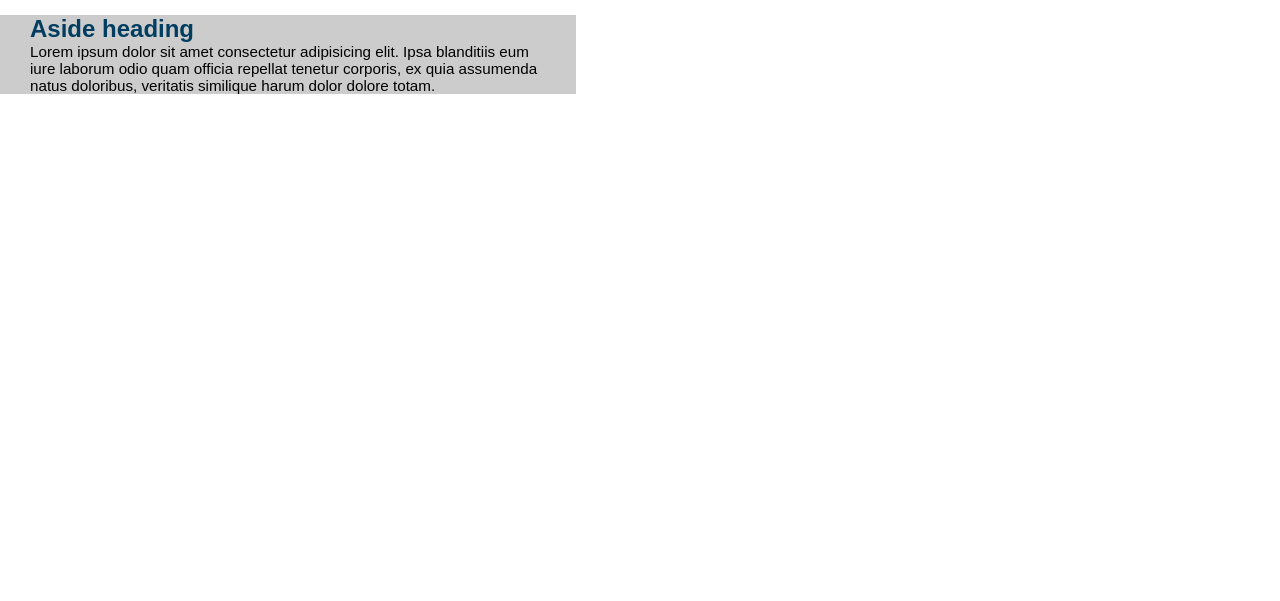
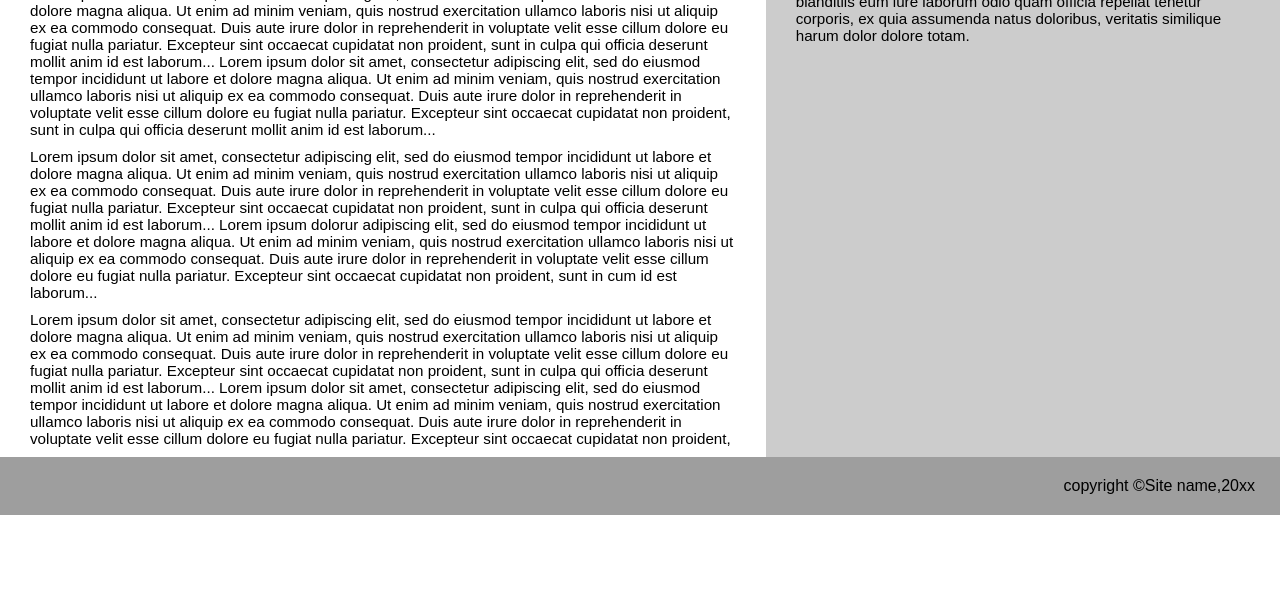
Before and after one commit to 1922Satyamgupta/Template_2, a plain HTML site: page src/index.html in a window 1280 px wide. Shown: the part 199-800 px from the top of the page. Drawn offline with Linux system fonts and the light colour scheme.

Commit message:
footer styling

```diff
--- a/src/index.html
+++ b/src/index.html
@@ -31,6 +31,16 @@
           <div class="heading">
             <h1>Page heading</h1>
           </div>
+          <div class="main_content">
+            <p>Lorem ipsum dolor sit amet, consectetur adipiscing elit, sed do eiusmod tempor incididunt ut labore et dolore magna aliqua. Ut enim ad minim veniam, quis nostrud exercitation ullamco laboris nisi ut aliquip ex ea commodo consequat. Duis aute irure dolor in reprehenderit in voluptate velit esse cillum dolore eu fugiat nulla pariatur. Excepteur sint occaecat cupidatat non proident, sunt in culpa qui officia deserunt mollit anim id est laborum...
+              Lorem ipsum dolor sit amet, consectetur adipiscing elit, sed do eiusmod tempor incididunt ut labore et dolore magna aliqua. Ut enim ad minim veniam, quis nostrud exercitation ullamco laboris nisi ut aliquip ex ea commodo consequat. Duis aute irure dolor in reprehenderit in voluptate velit esse cillum dolore eu fugiat nulla pariatur. Excepteur sint occaecat cupidatat non proident, sunt in culpa qui officia deserunt mollit anim id est laborum...
+            </p>
+            <p>Lorem ipsum dolor sit amet, consectetur adipiscing elit, sed do eiusmod tempor incididunt ut labore et dolore magna aliqua. Ut enim ad minim veniam, quis nostrud exercitation ullamco laboris nisi ut aliquip ex ea commodo consequat. Duis aute irure dolor in reprehenderit in voluptate velit esse cillum dolore eu fugiat nulla pariatur. Excepteur sint occaecat cupidatat non proident, sunt in culpa qui officia deserunt mollit anim id est laborum...
+            Lorem ipsum dolorur adipiscing elit, sed do eiusmod tempor incididunt ut labore et dolore magna aliqua. Ut enim ad minim veniam, quis nostrud exercitation ullamco laboris nisi ut aliquip ex ea commodo consequat. Duis aute irure dolor in reprehenderit in voluptate velit esse cillum dolore eu fugiat nulla pariatur. Excepteur sint occaecat cupidatat non proident, sunt in cum id est laborum...
+            </p>
+            <p>Lorem ipsum dolor sit amet, consectetur adipiscing elit, sed do eiusmod tempor incididunt ut labore et dolore magna aliqua. Ut enim ad minim veniam, quis nostrud exercitation ullamco laboris nisi ut aliquip ex ea commodo consequat. Duis aute irure dolor in reprehenderit in voluptate velit esse cillum dolore eu fugiat nulla pariatur. Excepteur sint occaecat cupidatat non proident, sunt in culpa qui officia deserunt mollit anim id est laborum...
+              Lorem ipsum dolor sit amet, consectetur adipiscing elit, sed do eiusmod tempor incididunt ut labore et dolore magna aliqua. Ut enim ad minim veniam, quis nostrud exercitation ullamco laboris nisi ut aliquip ex ea commodo consequat. Duis aute irure dolor in reprehenderit in voluptate velit esse cillum dolore eu fugiat nulla pariatur. Excepteur sint occaecat cupidatat non proident,
+            </p>
           </div>
         </div>
         <div id="rightbar">
@@ -43,5 +53,9 @@
           </div>
         </div>
       </div>
+      <div id="footer">
+          <p>copyright &copy;Site name,20xx</p>
+      </div>
+    </div>
   </body>
 </html>
--- a/src/style.css
+++ b/src/style.css
@@ -2,24 +2,22 @@
   margin: 0;
   font-family: Arial, Helvetica, sans-serif;
 }
-
 #site_name {
   background-color: #cccccc;
   display: flex;
   align-items: center;
   padding: 25px 0px 25px 0px;
 }
-  #site_name > h1 {
+#site_name>h1 {
   padding-left: 20px;
 }
-
 #nav {
   background-color: #333333;
   height: 30px;
   list-style: none;
   display: flex;
 }
-  #nav>li {
+#nav > li {
   color: white;
 
   display: flex;
@@ -38,11 +36,9 @@
 .links:hover {
   text-decoration: underline;
 }
-
 .active {
   background-color: #008c22;
 }
-
 #main {
   display: flex;
   justify-content: space-between;
@@ -50,12 +46,10 @@
 #leftbar {
   width: 67%;
 }
-
 .heading {
   color: #003d60;
   margin: 30px 0px 0px 30px;
 }
-
 .main_content {
   margin: 0px 30px 0px 30px;
 }
@@ -63,8 +57,20 @@
   margin-bottom: 10px;
   font-size: 0.95em;
 }
-
 #rightbar {
   width: 45%;
   background-color: #cccccc;
 }
+#footer {
+  background-color: #9e9e9e;
+}
+#footer>p {
+  margin-left:auto;
+  text-align:end;
+  padding: 20px 25px 20px 0px;
+}
+@media screen and (max-width: 1000px) {
+  .main_content > p {
+    font-size: small;
+  }
+}
```
Lines whose indentation alone changed are shown as unchanged.
